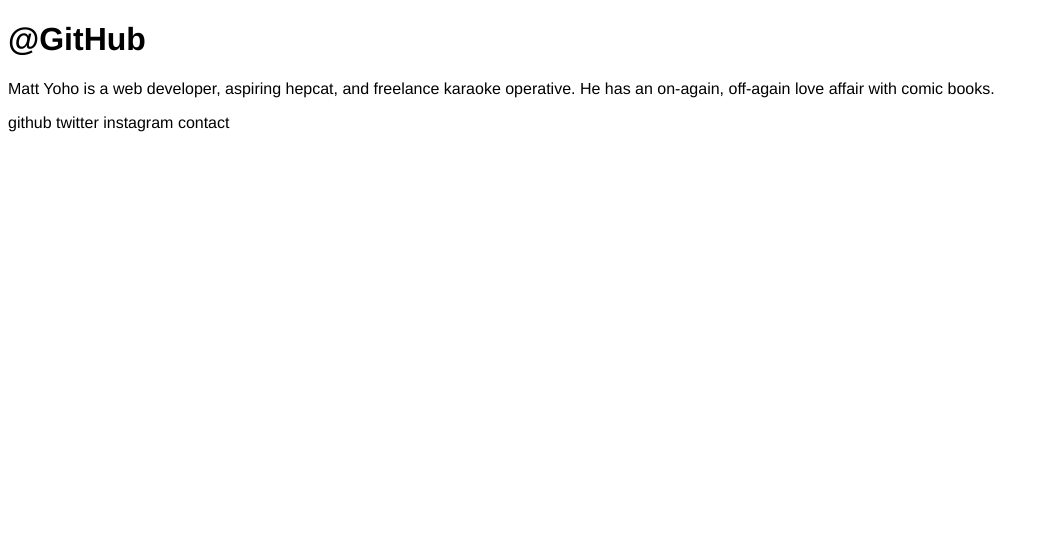
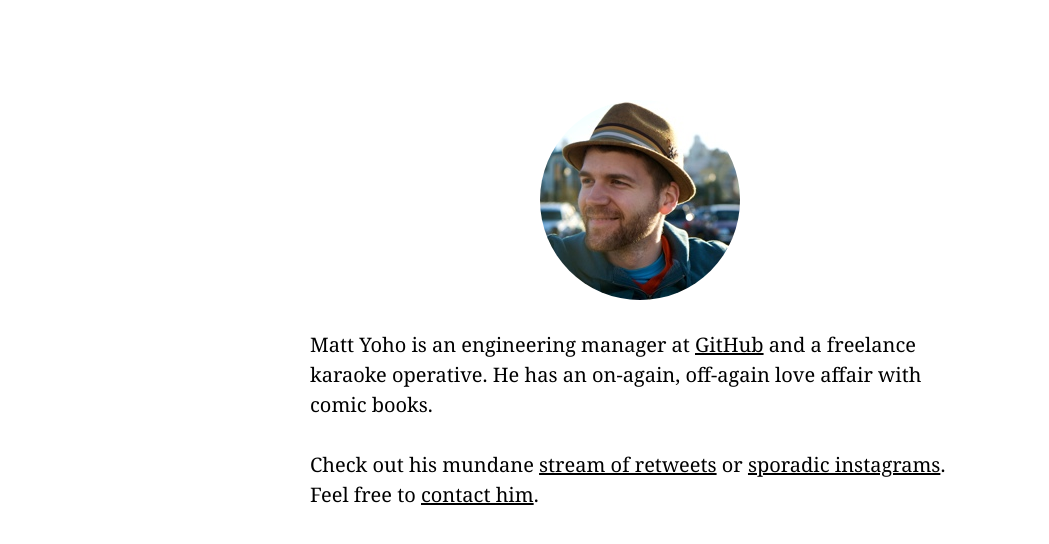
Before and after one commit to mattyoho/mattyoho.github.com, a Jekyll site: the page built from index.html, in a window 1280 px wide. Shown: the top 544 px of the page, without its empty margins (0-1049 px from the left). Built offline with Jekyll 4.4.1, drawn with Linux system fonts in a browser that asks for light colours; nearby versions of some CDN libraries.

Commit message:
Simple home page, remove nav and post references

```diff
--- a/_config.yml
+++ b/_config.yml
@@ -12,5 +12,5 @@
 github: mattyoho
 instagram: mattyoho
 gravatar_url: http://www.gravatar.com/avatar/52ee95ca6e345d86a414741dccaa6dce
-email: mby@mattyoho.com
-email_base64: bWJ5QG1hdHR5b2hvLmNvbQ==
+email: contact@mattyoho.com
+email_base64: Y29udGFjdEBtYXR0eW9oby5jb20=
--- a/_layouts/layout.html
+++ b/_layouts/layout.html
@@ -25,30 +25,27 @@
   </head>
 
   <body>
-    <header>
-      <h1><a href="/">@{{ site.github }}</a></h1>
-    </header>
-    <section class="content">
-      {{ content }}
+    <section class="page">
+      <header class="masthead">
+        <!-- <h3><a href="/" title="home">@mattyoho</a></h3> -->
+        <!-- <nav> -->
+        <!--   <ul class="meta"> -->
+        <!--     <li>@<a href="https://github.com/{{ site.github }}" title="@mattyoho">github</a></li> -->
+        <!--     <li>@<a href="https://twitter.com/{{ site.twitter }}" title="@mattyoho">twitter</a></li> -->
+        <!--     <li>@<a href="https://instagram.com/{{ site.instagram }}" title="@mattyoho">instagram</a></li> -->
+        <!--     <a href="/atom.xml"><img src="/images/rss.png" /></a> -->
+        <!--   </ul> -->
+        <!--   <section class="sections"> -->
+        <!--     <ul> -->
+        <!--       <li><a href="/posts.html">posts</a></li> -->
+        <!--     </ul> -->
+        <!--   </section> -->
+        <!-- </nav> -->
+        <div class="circular-avatar"><img src="images/avatar.jpg" alt="Matt Yoho near Fisherman's Warf, San Francisco in 2009." /></div>
+      </header>
+      <section class="content">
+        {{ content }}
+      </section>
     </section>
-    <nav>
-      <!-- <section class="name"> -->
-      <!--   <a href="/"> -->
-      <!--     <span>@{{ site.github }}</span> -->
-      <!--   </a> -->
-      <!-- </section> -->
-      <section class="meta">
-        <a href="https://github.com/{{ site.github }}" target="_blank">github</a>
-        <a href="https://twitter.com/{{ site.twitter }}" target="_blank">twitter</a>
-        <a href="https://instagram.com/{{ site.instagram }}" target="_blank">instagram</a>
-        <a href="mailto:" class="js-base64-email" data-base64-email="{{ site.email_base64 }}">contact</a>
-        <!-- <a href="/atom.xml"><img src="/images/rss.png" /></a> -->
-      </section>
-      <!-- <section class="sections"> -->
-      <!--   <ul> -->
-      <!--     <li><a href="/posts.html">posts</a></li> -->
-      <!--   </ul> -->
-      <!-- </section> -->
-    </nav>
   </body>
 </html>
--- a/css/base.css
+++ b/css/base.css
@@ -2,18 +2,85 @@
 
 body {
   font-family: "Helvetica Neue", Helvetica, Arial, sans-serif;
+  font-family: Georgia, serif;
   -webkit-font-smoothing: antialiased;
+  font-size: 20px;
+  line-height: 1.5em;
 }
 
 a {
-  text-decoration: none;
   color: black;
 }
 
-a:hover {
+.masthead {
+  padding: 0 30px;
+}
+
+.masthead h3 {
+  font-size: 22px;
+  margin: 0;
+}
+
+.masthead a {
+  text-decoration: none;
+}
+
+.page {
+  margin: 100px auto;
+  max-width: 720px;
+}
+
+.circular-avatar {
+  -webkit-border-radius: 100px;
+  -moz-border-radius: 100px;
+  background: url(/images/avatar.jpg) no-repeat;
+  border-radius: 100px;
+  height: 200px;
+  margin: 30px auto;
+  width: 200px;
+}
+
+.circular-avatar img {
+  filter: alpha(opacity=0);
+  height: 200px;
+  opacity: 0;
+  width: 200px;
+}
+
+.content {
+  padding: 0 30px;
+}
+
+.content p {
+  margin: 30px 0;
+}
+
+.content p:last-of-type {
+  margin-bottom: 0px;
+}
+
+.social {
+  display: table;
+  font-size: 16px;
+  margin: 0 auto 30px;
+  text-align: center;
+  width: 330px;
+}
+
+.social a {
+  text-decoration: none;
+}
+
+.social a:hover {
   text-decoration: underline;
 }
 
-header h1 a:hover {
-  text-decoration: none;
+.social ul {
+  display: table-row;
 }
+
+.social ul li {
+  border: 0;
+  display: table-cell;
+  width: 33%;
+}
--- a/index.html
+++ b/index.html
@@ -2,6 +2,14 @@
 layout: layout
 ---
 
-<article class="home">
-  <p>Matt Yoho is a web developer, aspiring hepcat, and freelance karaoke operative. He has an on-again, off-again love affair with comic books.</p>
+<article class="about">
+  <p>Matt Yoho is an engineering manager at <a href="https://github.com/mattyoho" title="@mattyoho">GitHub</a> and a freelance karaoke operative. He has an on-again, off-again love affair with comic books.</p>
+  <!-- <p>Feel free to -->
+  <!--   <a href="mailto:" class="js-base64-email" data-base64-email="{{ site.email_base64 }}">contact him</a>, -->
+  <!--   read his <a href="https://twitter.com/{{ site.twitter }}" title="@mattyoho">stream of retweets</a>, or peep his -->
+  <!--   <a href="https://instagram.com/{{ site.instagram }}" title="@mattyoho">sporadic instagrams</a>.</p> -->
+  <p>
+    Check out his mundane <a href="https://twitter.com/{{ site.twitter }}" title="@mattyoho">stream of retweets</a> or
+    <a href="https://instagram.com/{{ site.instagram }}" title="@mattyoho">sporadic instagrams</a>.
+    Feel free to <a href="mailto:" class="js-base64-email" data-base64-email="{{ site.email_base64 }}">contact him</a>.</p>
 </article>
```
Also changed, not shown: images/about.png (deleted), images/avatar.jpg (added), images/github.png (deleted), images/rss.png (deleted), images/twitter.png (deleted).
